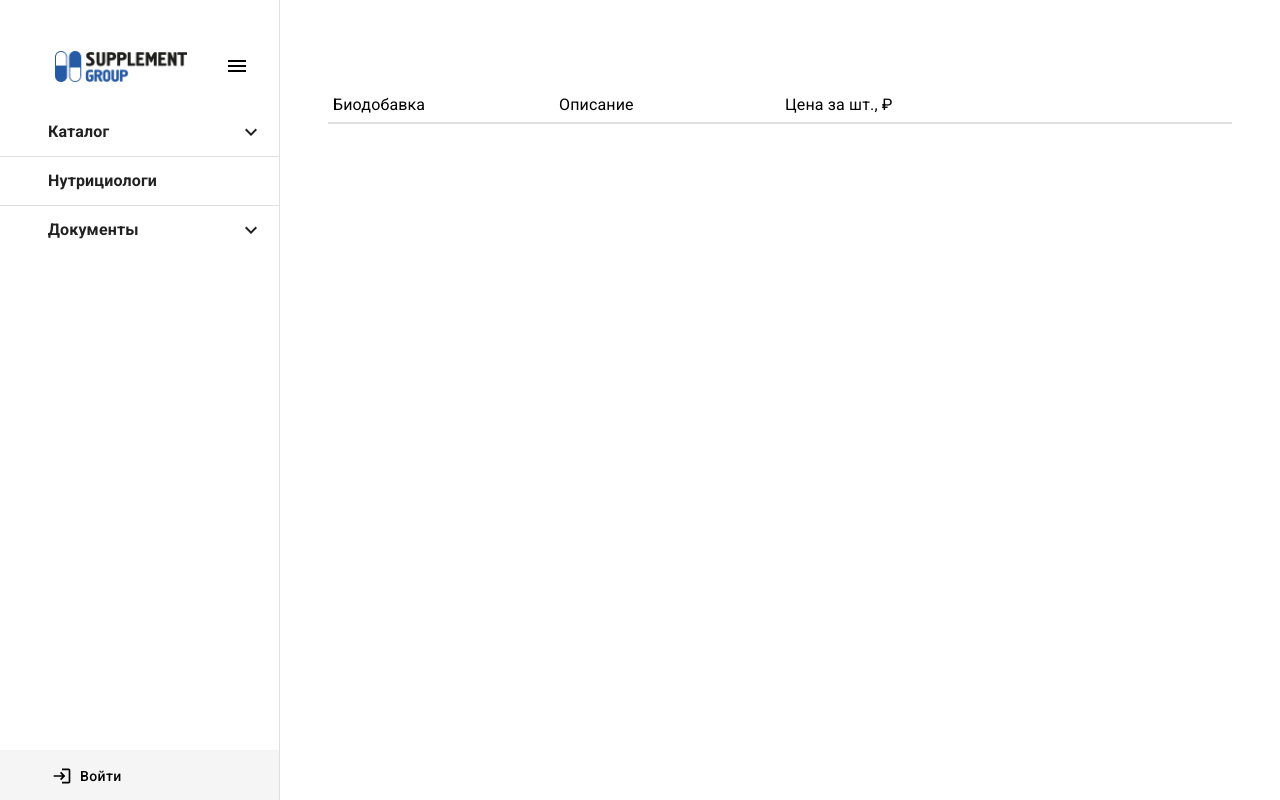
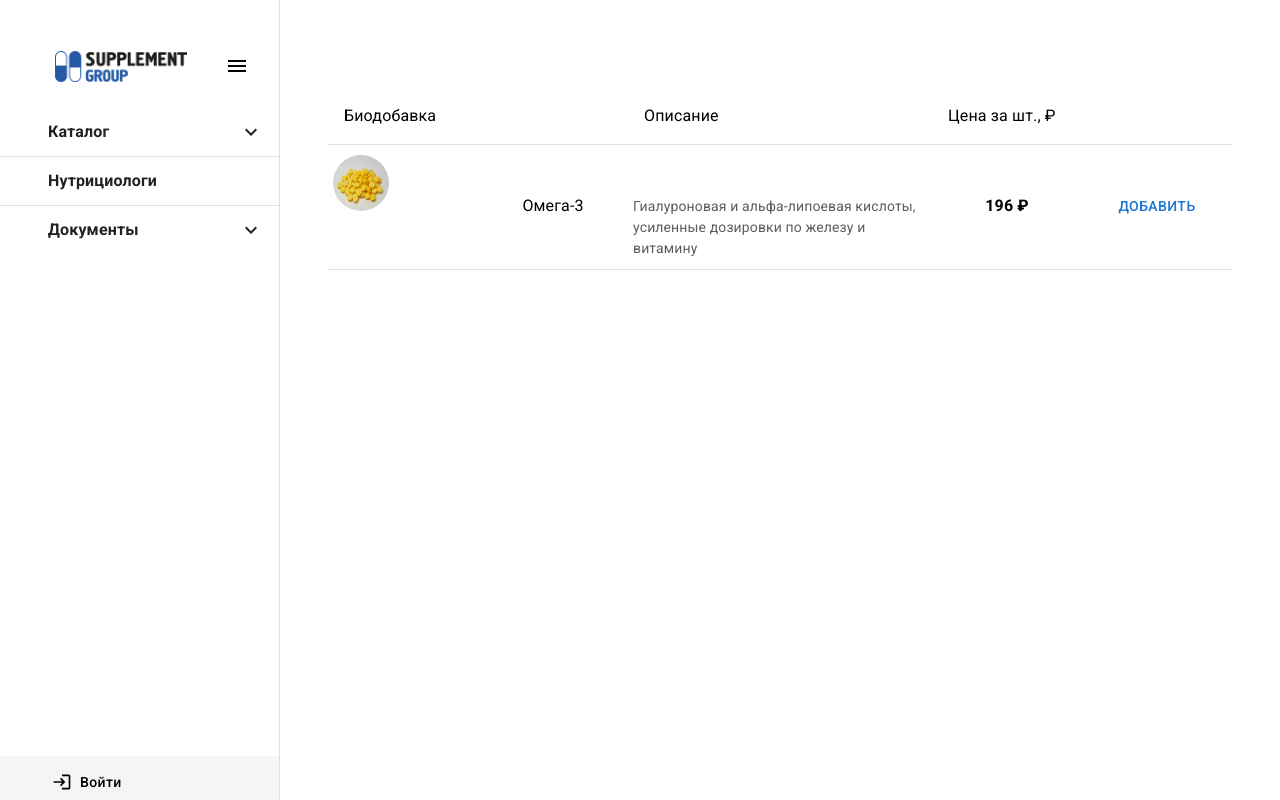
Before and after one commit to hikkarinyo/vitaminetrade, a React (Create React App) app: page / in a window 1280 px wide. Built offline with nearby package versions, Linux system fonts and the light colour scheme.

Commit message:
add table'

```diff
--- a/src/components/Menu.jsx
+++ b/src/components/Menu.jsx
@@ -24,7 +24,6 @@ import {ReactComponent as StrongImmunity} from "../components/ui/icons/strongImm
 import {ReactComponent as Pill} from "../components/ui/icons/pill.svg";
 import {ReactComponent as Brain} from "../components/ui/icons/brain.svg";
 import {ReactComponent as Relax} from "../components/ui/icons/relax.svg";
-
 
 
 const drawerWidth = 280;
@@ -121,6 +120,11 @@ const Menu = () => {
             variant="permanent"
             open={open}
         >
+            <Box
+                display='flex'
+                flexDirection='column'
+                justifyContent='space-between'
+            >
                 <Box display="flex"
                      justifyContent="center"
                      alignItems="center"
@@ -152,7 +156,6 @@ const Menu = () => {
                 }
                 </Box>
                 {!open ?
-
 
                     <List>
                         <MyListItemButton sx={{mt: '20px'}}>
@@ -247,7 +250,8 @@ const Menu = () => {
                         </MyListItemButton>
                         <Divider/>
                         <MyListItemButton onClick={handleClickDoc}>
-                        <ListItemText sx={{pl: 4}} primaryTypographyProps={{fontWeight: 'bold'}} primary="Документы"/>
+                            <ListItemText sx={{pl: 4}} primaryTypographyProps={{fontWeight: 'bold'}}
+                                          primary="Документы"/>
                             {doc ? <ExpandLess/> : <ExpandMore/>}
                         </MyListItemButton>
                         <Collapse in={doc} timeout="auto" unmountOnExit>
@@ -260,11 +264,10 @@ const Menu = () => {
                     </List>
                 }
                 <Box sx={{
-                position: 'absolute',
-                bottom: 0,
                     backgroundColor: 'rgba(0, 0, 0, 0.04)',
                     width: '100%',
-                height: '50px',
+                    bottom: !catalog ? 0 : 'none',
+                    position:!catalog ? 'absolute': 'none'
                 }}>
                     {open ?
                         <Button sx={{
@@ -301,6 +304,7 @@ const Menu = () => {
                         </IconButton>
                     }
                 </Box>
+            </Box>
         </Drawer>
 
     );
--- a/src/components/Table.jsx
+++ b/src/components/Table.jsx
@@ -1,10 +1,10 @@
 import * as React from 'react';
-import {Button, Container, Stack, Typography} from "@mui/material";
+import {Avatar, Button, Container, Stack, TableCell, Typography} from "@mui/material";
 import {styled} from "@mui/material/styles";
 import Box from "@mui/material/Box";
+import {Piano} from "@mui/icons-material";
 
 const Table = () => {
-
 
 
     const MyTable = styled(Box)({
@@ -30,12 +30,14 @@ const Table = () => {
         }
     });
 
-    const MyCell = styled(Box)({
+    const MyCell = styled(TableCell)({
         display: 'table-cell',
         maxWidth: '350px',
         minWidth: '150px',
         color: "#000000",
+
     });
+
 
     const MyRow = styled(Box)({
         display: 'table-row',
@@ -60,7 +62,7 @@ const Table = () => {
             <div>
                 <MyTable>
                     <MyHeaderRow>
-                        <MyCell>
+                        <MyCell colSpan={2}>
                             <Typography>Биодобавка</Typography>
                         </MyCell>
                         <MyCell>
@@ -71,6 +73,55 @@ const Table = () => {
                         </MyCell>
                         <MyCell/>
                     </MyHeaderRow>
+                    <MyRow>
+                        <MyCell>
+
+                            <img alt={"picture"} style={{
+                                width: '56px',
+                                height: '56px',
+                                borderRadius: '50px',
+                            }} src={"/images/response.jpeg"}/>
+                        </MyCell>
+                        <MyCell>
+                            <Box display="flex"
+                                 justifyContent="center"
+                                 alignItems="center"
+                                 sx={{mt: 1}}
+                            >
+                                <Typography>Омега-3</Typography>
+                            </Box>
+                        </MyCell>
+                        <MyCell>
+                            <Box display="flex"
+                                 justifyContent="flex-start"
+                                 alignItems="center"
+                                 sx={{mt: 1}}
+                            >
+                                <Typography sx={{fontSize: '14px', color: 'rgba(0, 0, 0, 0.64)',}}>Гиалуроновая и
+                                    альфа-липоевая кислоты, усиленные дозировки по железу и
+                                    витамину</Typography>
+                            </Box>
+                        </MyCell>
+                        <MyCell>
+                            <Box display="flex"
+                                 justifyContent="center"
+                                 alignItems="center"
+                                 sx={{mt: 1}}
+                            >
+                                <Typography sx={{fontWeight: 'bold'}}>196 ₽</Typography>
+                            </Box>
+                        </MyCell>
+                        <MyCell>
+                            <Box display="flex"
+                                 justifyContent="center"
+                                 alignItems="center"
+                                 sx={{mt: 1}}
+                            >
+                                <Button>Добавить</Button>
+                            </Box>
+                        </MyCell>
+
+                    </MyRow>
                 </MyTable>
             </div>
         </Container>
```
Also changed, not shown: public/images/response.jpeg (added). Lines whose indentation alone changed are shown as unchanged.
